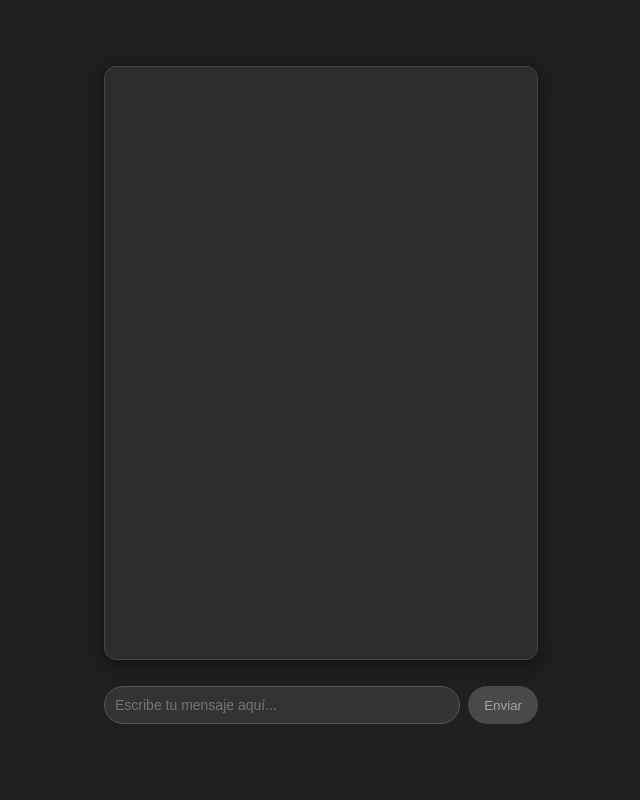
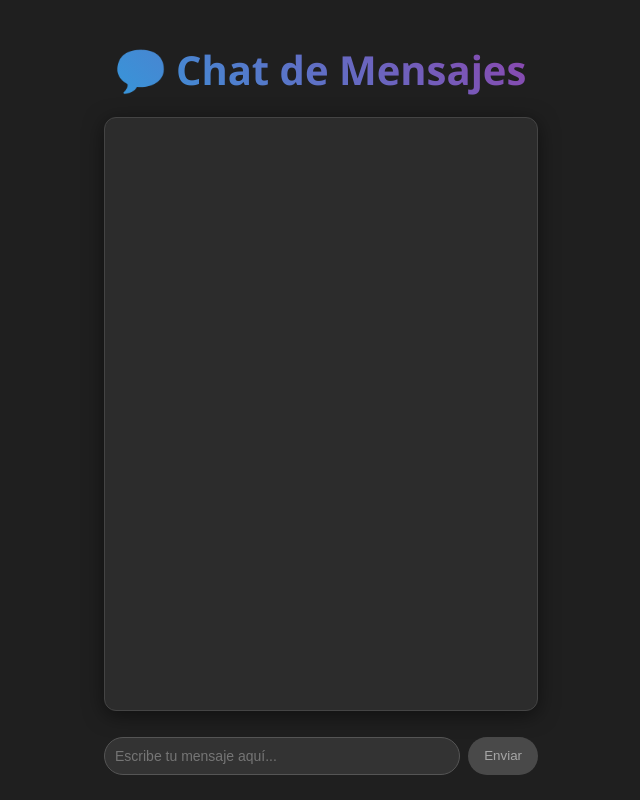
Before and after one commit to amanso23/chatgpt-local, a plain HTML site: page index.html in a window 1280 px wide. Shown: the whole page, without its empty margins (319-959 px from the left). Drawn offline with Linux system fonts and the light colour scheme.

Commit message:
add styles

```diff
--- a/index.html
+++ b/index.html
@@ -13,6 +13,17 @@
             height: 100vh;
             margin: 0;
             color: #E0E0E0; /* Texto claro */
+        }
+
+        h1 {
+            text-align: center;
+            color: #2c3e50; /* Color más oscuro para el título */
+            margin-bottom: 20px;
+            font-size: 2.5rem; /* Tamaño de fuente más grande */
+            font-weight: bold; /* Negrita */
+            background: linear-gradient(45deg, #3498db, #8e44ad); /* Gradiente de fondo */
+            -webkit-background-clip: text;
+            -webkit-text-fill-color: transparent;
         }
 
         main {
@@ -65,17 +76,18 @@
                 padding: 10px;
                 margin: 0;
                 background: #3C3C3C; /* Fondo oscuro para los mensajes */
-                box-shadow: 0 2px 8px rgba(255, 255, 255, 0.1); /* Sombra suave */
+                box-shadow: 0 2px 6px rgba(255, 255, 255, 0.1); /* Sombra suave */
             }
 
             &.user {
                 align-self: flex-end;
-                background: #4B6F9D; /* Azul oscuro para el usuario */
+                align-items: flex-end;
+                /* background: #4B6F9D; Azul oscuro para el usuario */
             }
 
             &.bot {
                 align-self: flex-start;
-                background: #4E7F8E; /* Verde oscuro para el bot */
+                /* background: #4E7F8E; Verde oscuro para el bot */
             }
         }
 
@@ -272,6 +284,7 @@
 
 </head>
 <body>
+    <h1>💬 Chat de Mensajes</h1> <!-- Título con emoji -->
     <main>
         <ul>
         </ul>
```
Also changed, not shown: 1 other file.
